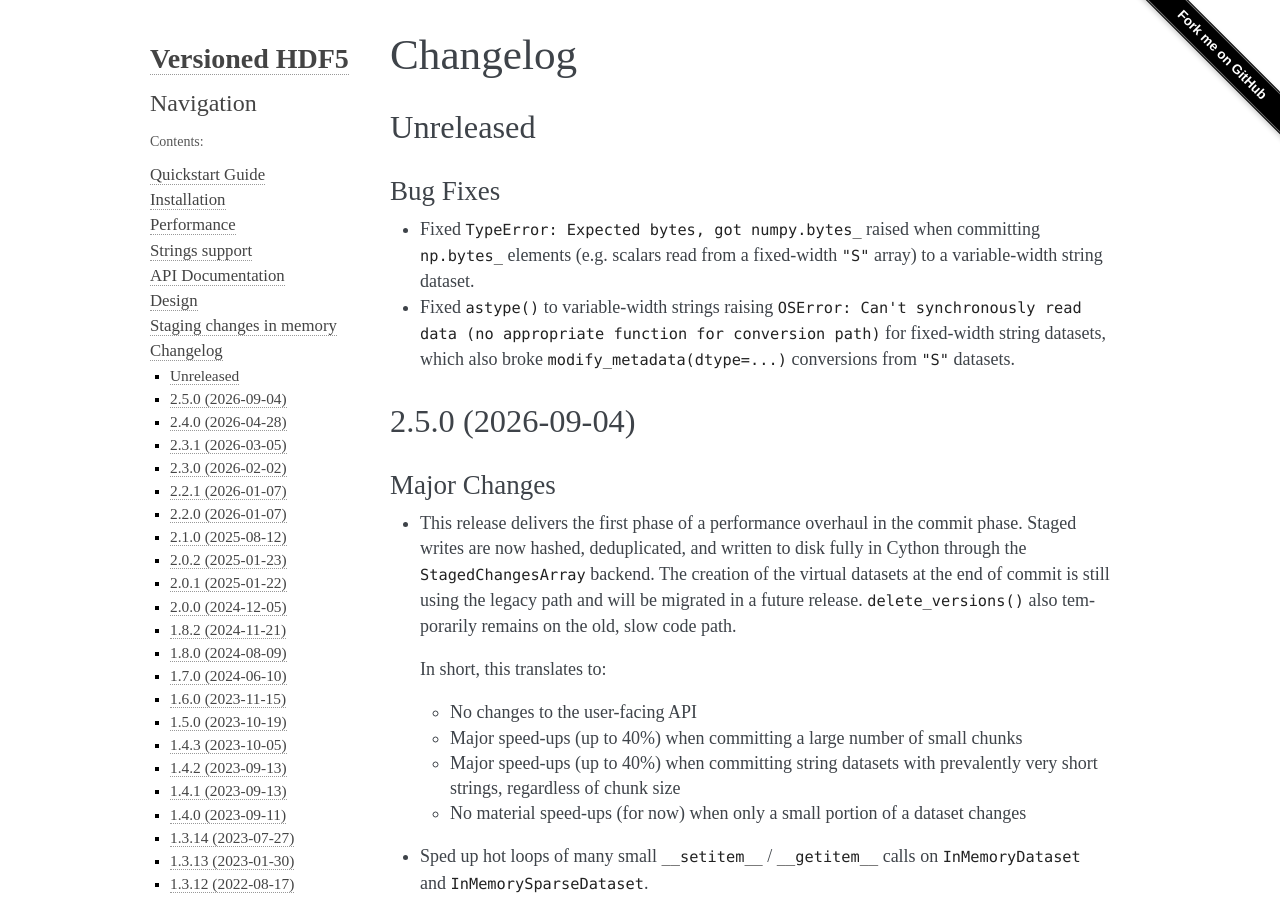
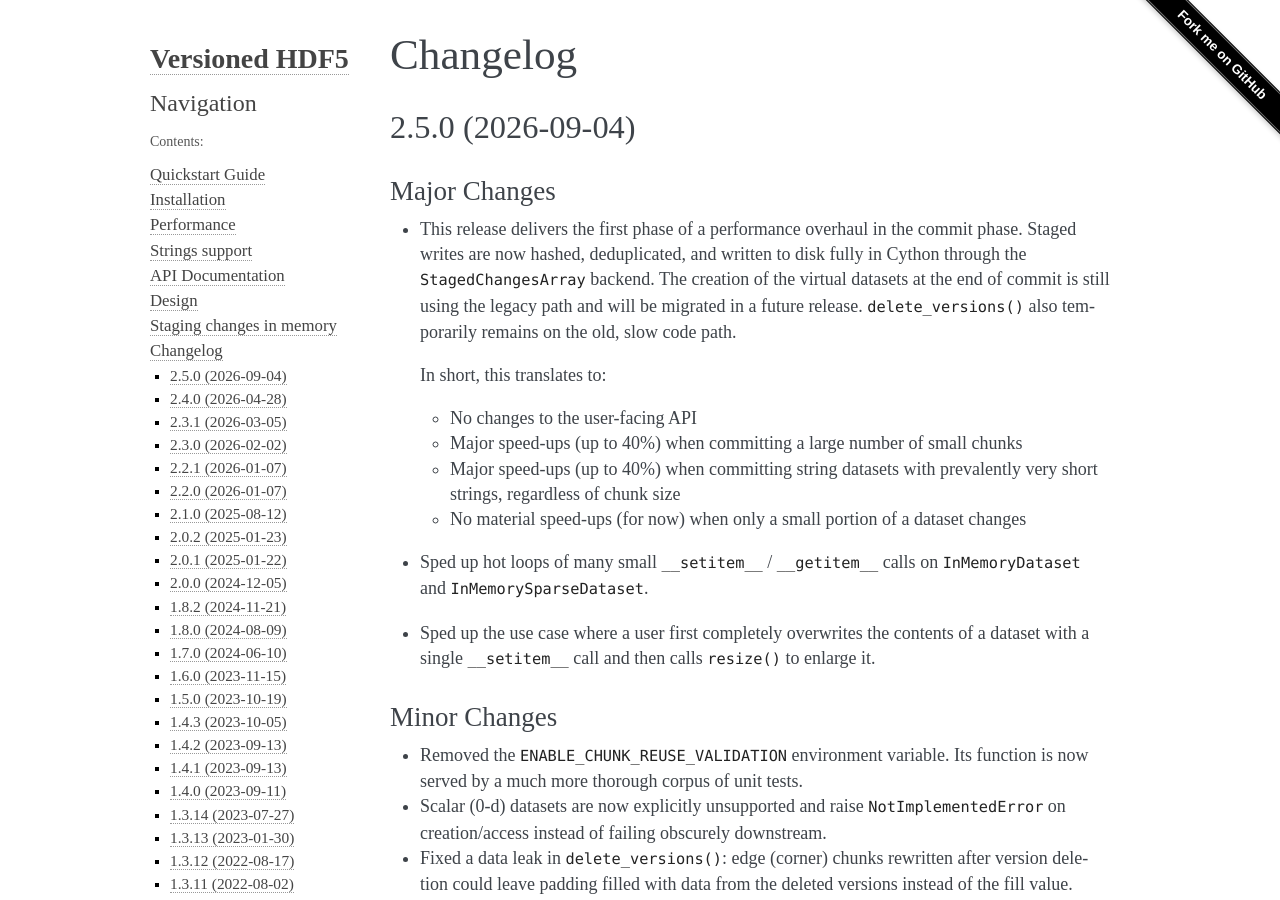
Before and after one commit to deshaw/versioned-hdf5, a Sphinx documentation site: the page built from docs/changelog.md, in a window 1280 px wide and 900 px high. Built offline with Sphinx 7.4.7, drawn with Linux system fonts in a browser that asks for light colours.

Commit message:
AUTOREVIEW minor - drop the changelog entry
Every changelog commit in this repository's history is a release-prep commit;
bug-fix PRs (e.g. #580, #581, #582, #585, #591, #593) never touch
`docs/changelog.md`, and the release manager writes the entries when cutting a
release. The invented "## Unreleased" / "### Bug Fixes" section (a heading that
appears nowhere else in the file) would be rewritten at that point anyway.

```diff
--- a/docs/changelog.md
+++ b/docs/changelog.md
@@ -1,16 +1,4 @@
 # Changelog
-
-## Unreleased
-
-### Bug Fixes
-
-- Fixed `TypeError: Expected bytes, got numpy.bytes_` raised when committing
-  `np.bytes_` elements (e.g. scalars read from a fixed-width `"S"` array) to a
-  variable-width string dataset.
-- Fixed `astype()` to variable-width strings raising
-  `OSError: Can't synchronously read data (no appropriate function for conversion
-  path)` for fixed-width string datasets, which also broke
-  `modify_metadata(dtype=...)` conversions from `"S"` datasets.
 
 ## 2.5.0 (2026-09-04)
 
```
